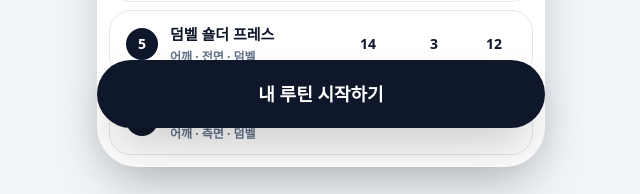
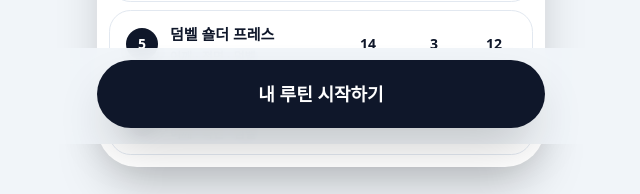
Before and after one commit to jirangi/workout_schedule, a Next.js app: page / in a window 1280 px wide. Shown: the part 656-850 px from the top of the page, without its empty margins (319-959 px from the left). Built offline with nearby package versions, Linux system fonts and the light colour scheme.

Commit message:
[v0.4.0] 홈 시작 버튼 하단 고정
renderHomeView의 시작 버튼을 sticky에서 fixed 하단 고정 구조로 변경, 하단 콘텐츠 가림 방지를 위한 여백 추가

```diff
--- a/app/page.tsx
+++ b/app/page.tsx
@@ -987,7 +987,10 @@ export default function Home() {
             </div>
           </section>
 
-          <div className="sticky bottom-4 mt-4">
+          <div className="h-28" />
+
+          <div className="fixed bottom-0 left-0 right-0 z-40 bg-slate-100/95 px-4 pb-4 pt-3 backdrop-blur">
+            <div className="mx-auto w-full max-w-md">
               <button
                 onClick={() => generateRollingRoutine("초급", routineType, intensity)}
                 disabled={previewRoutine.length === 0}
@@ -995,6 +998,7 @@ export default function Home() {
               >
                 내 루틴 시작하기
               </button>
+            </div>
           </div>
 
           {renderSettingsModal()}
```
Lines whose indentation alone changed are shown as unchanged.
